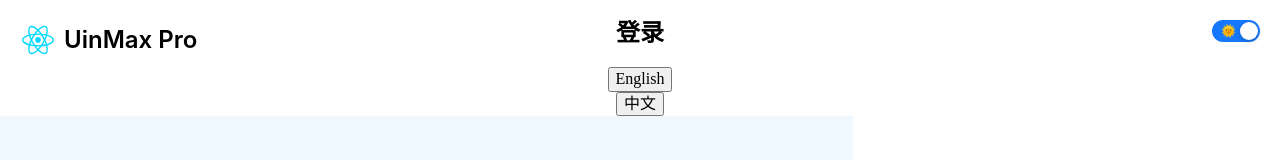
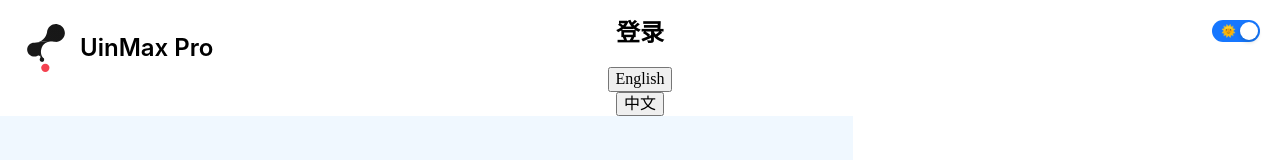
Before and after one commit to uinmx/uinmax-pro-react, a React (Vite) app: page /login in a window 1280 px wide. Shown: the top 160 px of the page. Built offline with nearby package versions, Linux system fonts and the light colour scheme.

Commit message:
fix: logo

```diff
--- a/src/views/system/login/index.tsx
+++ b/src/views/system/login/index.tsx
@@ -8,7 +8,7 @@ import './index.less'
 import { useTranslation } from 'react-i18next'
 
 import BannerURL from '@/assets/imgages/bg-anim-security.gif'
-import LogoURL from '@/assets/svg/react.svg'
+import LogoURL from '@/assets/svg/uimx-logo.svg'
 
 function LoginPage() {
   const { t, i18n } = useTranslation()
@@ -31,7 +31,7 @@ function LoginPage() {
       <Row className="login-content">
         <Col xs={0} md={16} className="login-preview flex-column-center">
           <div className="sys-logo">
-            <img src={LogoURL} alt={'logo'} width={32} height={32} />
+            <img src={LogoURL} alt={'logo'} width={48} height={48} />
             <span>UinMax Pro</span>
           </div>
           <img src={BannerURL} className="sys-banner bg-container" alt="banner" />
```
Also changed, not shown: src/assets/svg/uimx-logo.svg (added).
